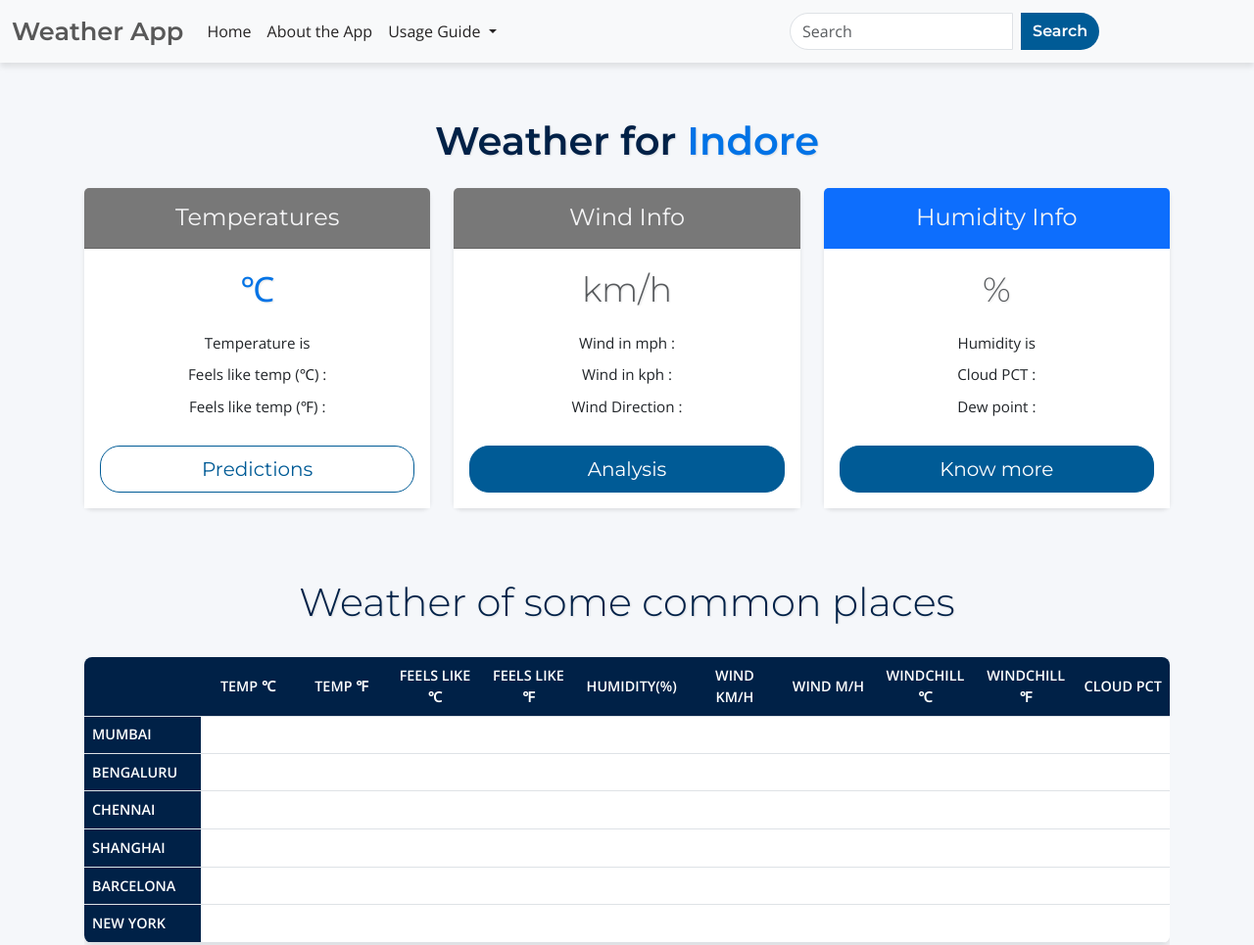
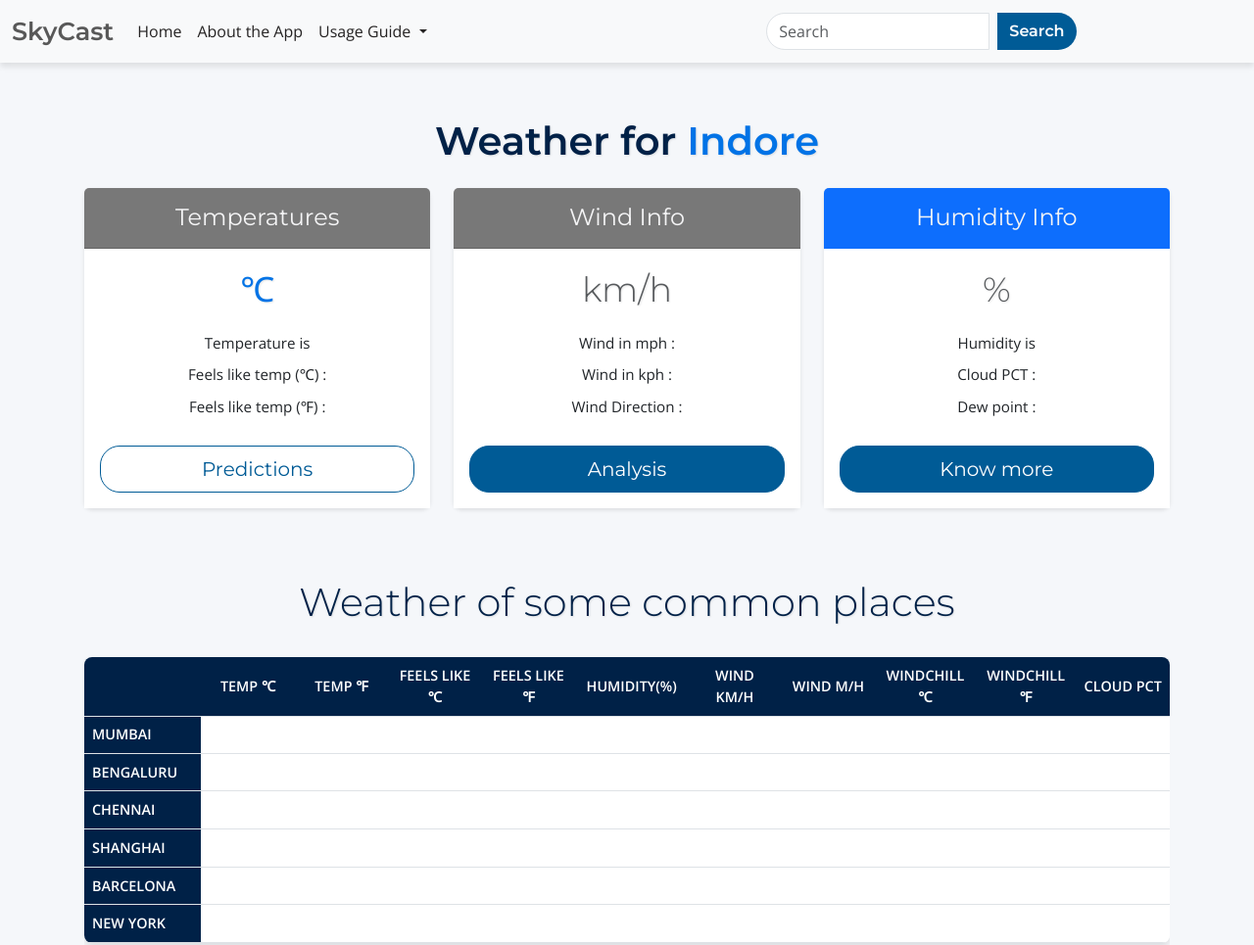
Before and after one commit to SwanandS572/SkyCast, a plain HTML site: page index.html in a window 1280 px wide. Shown: the top 965 px of the page at 98% size. Drawn offline with nearby package versions, Linux system fonts and the light colour scheme; no server answers.

Commit message:
Updated Navbar

```diff
--- a/index.html
+++ b/index.html
@@ -4,7 +4,7 @@
 <head>
   <meta charset="utf-8">
   <meta name="viewport" content="width=device-width, initial-scale=1">
-  <title>Weather App</title>
+  <title>SkyCast</title>
   <link href="https://cdn.jsdelivr.net/npm/bootstrap@5.3.3/dist/css/bootstrap.min.css" rel="stylesheet"
     integrity="sha384-QWTKZyjpPEjISv5WaRU9OFeRpok6YctnYmDr5pNlyT2bRjXh0JMhjY6hW+ALEwIH" crossorigin="anonymous">
     <link rel="stylesheet" type="text/css" href="styles.css">
@@ -13,7 +13,7 @@
 <body>
   <nav class="navbar navbar-expand-lg bg-body-tertiary">
     <div class="container-fluid">
-      <a class="navbar-brand" href="#">Weather App</a>
+      <a class="navbar-brand" href="#">SkyCast</a>
       <button class="navbar-toggler" type="button" data-bs-toggle="collapse" data-bs-target="#navbarSupportedContent"
         aria-controls="navbarSupportedContent" aria-expanded="false" aria-label="Toggle navigation">
         <span class="navbar-toggler-icon"></span>
```
